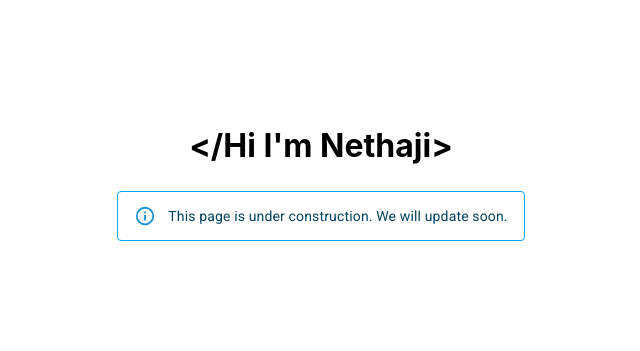
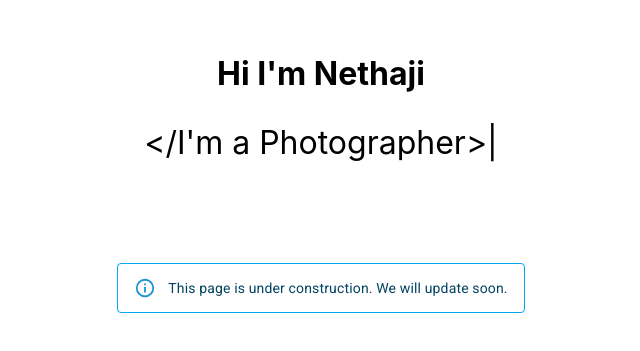
Before and after one commit to imnethaji/personal-portfolio, a React (Vite) app: page / in a window 1280 px wide. Shown: the part 237-588 px from the top of the page, without its empty margins (319-959 px from the left). Built offline with nearby package versions, Linux system fonts and the light colour scheme.

Commit message:
Home page design changes

```diff
--- a/package.json
+++ b/package.json
@@ -17,6 +17,7 @@
     "@mui/material": "^5.15.10",
     "react": "^18.2.0",
     "react-dom": "^18.2.0",
+    "react-type-animation": "^3.2.0",
     "sass": "^1.71.0"
   },
   "devDependencies": {
--- a/src/App.jsx
+++ b/src/App.jsx
@@ -1,11 +1,34 @@
 import "./App.sass";
 import { Alert } from "@mui/material";
+import { TypeAnimation } from "react-type-animation";
 
 function App() {
   return (
     <>
       <div className="container">
-        <h1>&lt;/Hi I&apos;m Nethaji&gt;</h1>
+        <h1>Hi I&apos;m Nethaji</h1>
+
+        <TypeAnimation
+          sequence={[
+            "</I'm a Developer>", // Types 'One'
+            2000, // Waits 1s
+            "</I'm a Photographer>", // Deletes 'One' and types 'Two'
+            2000, // Waits 2s
+            "</I'm a Creator>",
+            2000, // Types 'Three' without deleting 'Two'
+            () => {
+              console.log("Sequence completed");
+            },
+          ]}
+          wrapper="span"
+          cursor={true}
+          repeat={Infinity}
+          style={{
+            fontSize: "2em",
+            display: "inline-block",
+            marginBottom: "3em",
+          }}
+        />
         <Alert variant="outlined" severity="info">
           This page is under construction. We will update soon.
         </Alert>
```
Also changed, not shown: 1 other file (tests, documents, lock files or other folders).
